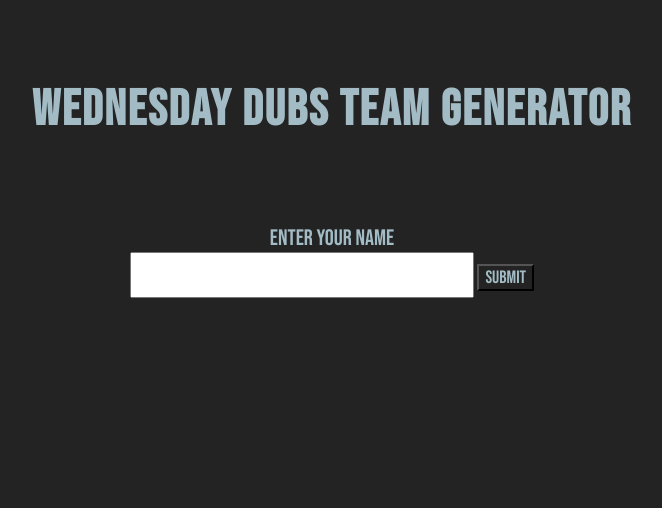
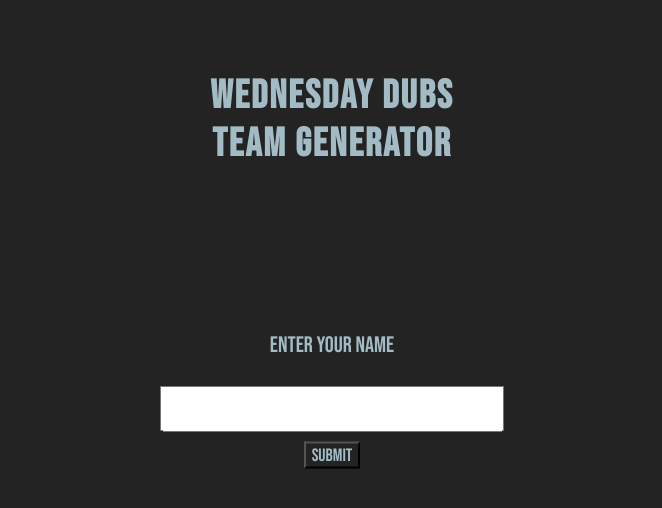
Before and after one commit to CamMcAlpine/CamMcAlpine.github.io, a website: page index.html in a window 1280 px wide. Shown: the whole page, without its empty margins (308-970 px from the left). Drawn offline with nearby package versions, Linux system fonts and the light colour scheme.

Commit message:
fixed weird git stuff

```diff
--- a/css/index.css
+++ b/css/index.css
@@ -1,21 +1,34 @@
 .title {
+width: 300px;
+    height: 20vh;
     font-family: Bebas;
-    font-size: 1.25em;
+    font-size: 1.0;
     display: flex;
     justify-content: center;
-    margin: 0px;
+    margin-top: 20px;
 }
 
 .name_field {
+margin: 0;
+    width: 100%;
+    display: flex;
+    flex-direction: column;
+    align-items: center;
     font-family: Bebas;
     font-size: 1.4em;
-    font-style: bold;
-    text-align: center;
-    padding: 5px;
-    margin: 0px;
+    position: fixed;
+    top: 50%;
+    transform: translateY(-50%);
+}
+
+#name_tag {
+    margin: 0;
+    font-family: Bebas;
+    font-size: 1.2em;
 }
 
 #name {
+margin: 0;
     height: 40px;
     width: 300px;
 }
```
